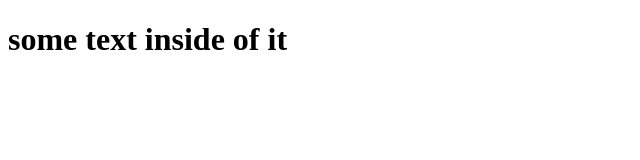
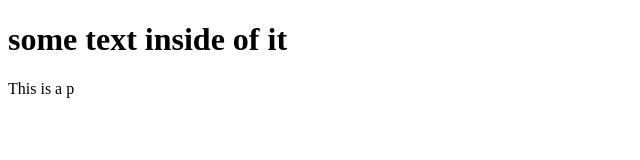
Before and after one commit to skohler16/git-test, a plain HTML site: page index.html in a window 1280 px wide. Shown: the full height of the page, 0-640 px from the left. Drawn offline with Linux system fonts and the light colour scheme.

Commit message:
Second commit

```diff
--- a/index.html
+++ b/index.html
@@ -8,5 +8,6 @@
   </head>
   <body>
     <h1>some text inside of it</h1>
+    <p>This is a p</p>
   </body>
 </html>
```
